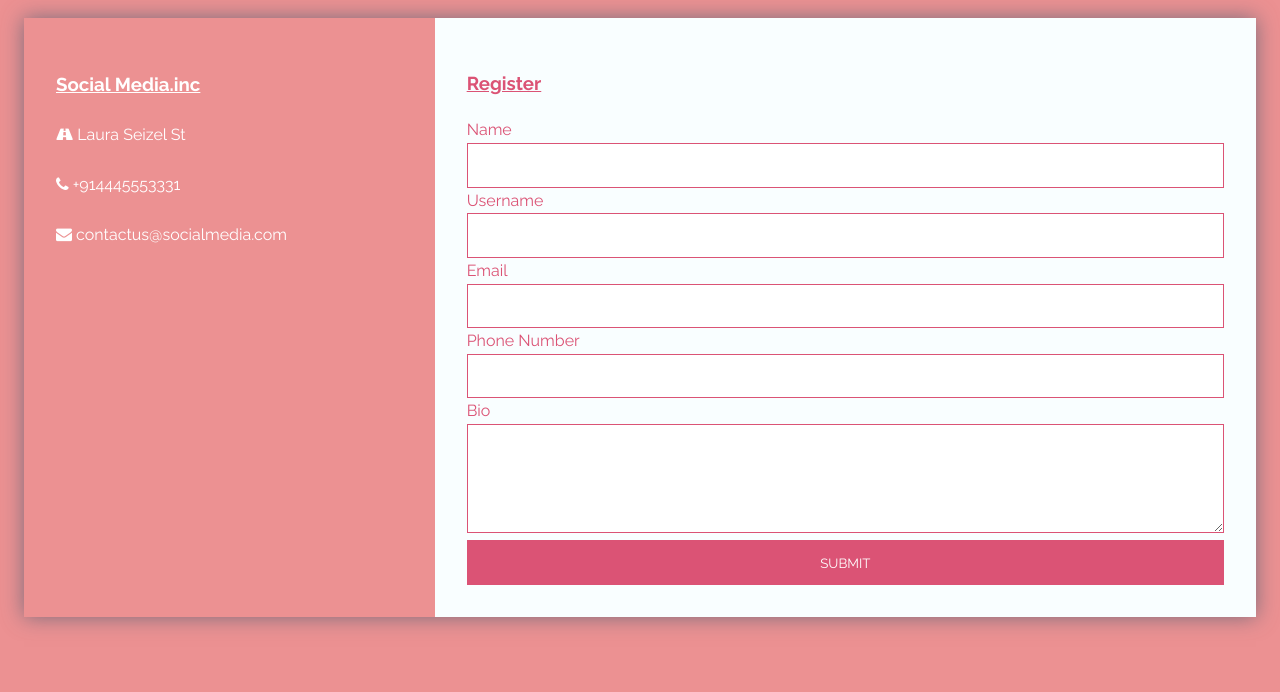
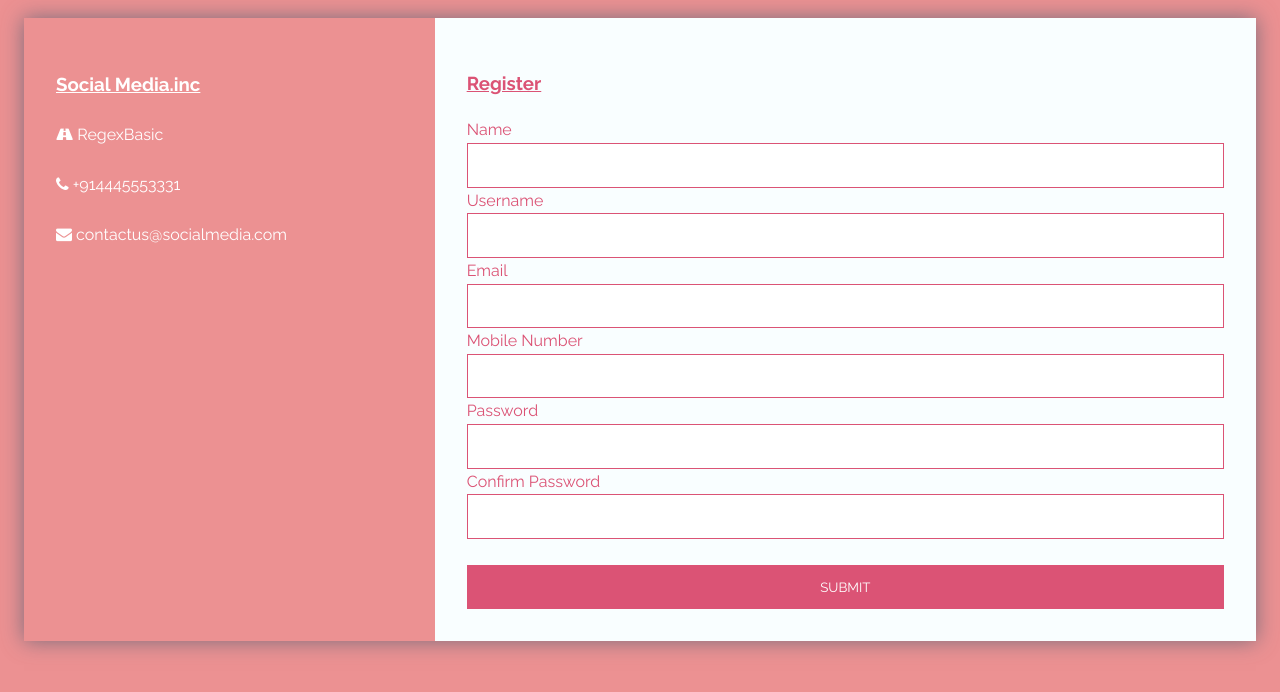
Before and after one commit to sakshatshinde/reGexBasic, a plain HTML site: page form.html in a window 1280 px wide. Shown: the part 100-792 px from the top of the page. Drawn offline with nearby package versions, Linux system fonts and the light colour scheme.

Commit message:
completed

```diff
--- a/form.html
+++ b/form.html
@@ -4,7 +4,7 @@
     <meta charset="UTF-8">
     <meta name="viewport" content="width=device-width, initial-scale=1.0">
     <meta http-equiv="X-UA-Compatible" content="ie=edge">
-    <title>Lemigo Bookings</title>
+    <title>Regex Basic</title>
     <link href="https://maxcdn.bootstrapcdn.com/font-awesome/4.7.0/css/font-awesome.min.css" rel="stylesheet" integrity="sha384-wvfXpqpZZVQGK6TAh5PVlGOfQNHSoD2xbE+QkPxCAFlNEevoEH3Sl0sibVcOQVnN" crossorigin="anonymous">
     <link rel="stylesheet" href="https://cdnjs.cloudflare.com/ajax/libs/animate.css/3.5.2/animate.css" />
     <link rel="stylesheet" href="styleform.css">
@@ -18,7 +18,7 @@
             <div class="company-info">
                 <h3><u>Social Media.inc</u></h3>
                 <ul>
-                    <li><i class="fa fa-road"></i> Laura Seizel St</li>
+                    <li><i class="fa fa-road"></i> RegexBasic</li>
                     <li><i class="fa fa-phone"></i> +914445553331</li>
                     <li><i class="fa fa-envelope"></i> contactus@socialmedia.com</li>
                 </ul>
@@ -26,34 +26,134 @@
             <div class="contact">
                 <h3><u>Register</u></h3>
                 <div class="alert">Your reqeust has been submitted</div>
-                <form id="contactForm">
+                <form id="contactForm" action="C:\Users\zinga\Documents\GitHub\reGexBasic/index.html">
                     <p>
                         <label>Name</label>
-                        <input type="text" name="name" id="name" required>
+                        <input type="text" name="name" id="name" onkeyup ="validation()" required>
+                        <span id="nameerror" class="text-success font-weight-bold"></span>
                     </p>
                     <p>
                         <label>Username</label>
-                        <input type="text" name="username" id="username" required>
+                        <input type="text" name="username" id="username" onkeyup ="validation()" required>
+                        <span id="usererror" class="text-success font-weight-bold"></span>
                     </p>
                     <p>
                         <label>Email</label>
-                        <input type="email" name="email" id="email">
+                        <input type="email" name="email" id="email" onkeyup ="validation()">
+                        <span id="emailerror" class="text-success font-weight-bold"></span>
                     </p>
                     <p>
-                        <label>Phone Number</label>
-                        <input type="number" name="phone" id="phone" required>
+                        <label>Mobile Number</label>
+                        <input type="integer" name="number" id="number" onkeyup ="validation()" required>
+                        <span id="numbererror" class="text-success font-weight-bold"></span>
                     </p>
-                    <p class="full">
-                        <label>Bio</label>
-                        <textarea name="specialRequests" rows="5" id="message"></textarea>
+                    <p>
+                        <label>Password</label>
+                        <input type="password" name="password" id="password" onkeyup ="validation()" required>
+                        <span id="passworderror" class="text-success font-weight-bold"></span>
                     </p>
-                    <p class="full">
+                    <p>
+                        <label>Confirm Password</label>
+                        <input type="password" name="cpassword" id="cpassword" onkeyup ="validation()" required>
+                        <span id="cpassworderror" class="text-success font-weight-bold"></span>
+                    </p>
+                    <br>
+                    <p>
                         <button type="submit">Submit</button>
                     </p>
                 </form>
             </div>
         </div>
     </div>
+    <script type="text/javascript">
+        function validation(){
+
+            var name = document.getElementById('name').value;
+            var username = document.getElementById('username').value;
+            var email = document.getElementById('email').value;
+            var number = document.getElementById('number').value;
+            var password = document.getElementById('password').value;
+            var cpassword = document.getElementById('cpassword').value;
+
+            var namecheck = /^([A-Z a-z]{2,4}[\.]{1})?[A-Z a-z]{2,30}$/;
+            var usercheck = /^[A-Z a-z][A-Z a-z 0-9]{2,30}$/;
+            var emailcheck = /[a-z][a-z 0-9]{2,20}([\.+_+\-][a-z 0-9]{2,20}){0,4}[@][a-z]{2,20}([.][a-z]{2,20}){1,5}/;
+            var numbercheck = /([\+][0-9]{2})?[1-9][0-9]{9}/;
+            var weakpasscheck = /(?=.*[a-z]).{6,15}/;
+            var modepasscheck = /(?=.*[a-z])(?=.*[A-Z])(?=.*[0-9]).{6,15}/;
+            var strongpasscheck = /(?=.*[a-z])(?=.*[A-Z])(?=.*[0-9])(?=.*[!@#$%^&*]).{6,15}/;
+
+            // var passcheck = /^(?=.*[0-9])(?=.*[&*$#@!])[a-zA-Z0-9&*$#@!]{8,16}$/;
+            var cpasscheck = /^[A-Z a-z][A-Z a-z 0-9]{2,30}$/;
+
+            if(namecheck.test(name)){
+                document.getElementById('nameerror').innerHTML = " ";
+            }else{
+                document.getElementById('nameerror').innerHTML = "** Name is invalid ";
+                document.getElementById('nameerror').style.color = "** Name is invalid ";
+                return false;
+            }
+
+            if(usercheck.test(username)){
+                document.getElementById('usererror').innerHTML = " ";
+            }else{
+                document.getElementById('usererror').innerHTML = " ** User Name is invalid ";
+                return false;
+            }
+
+            if(emailcheck.test(email)){
+                document.getElementById('emailerror').innerHTML = " ";
+            }else{
+                document.getElementById('emailerror').innerHTML = " ** email is invalid ";
+                return false;
+            }
+
+            if(numbercheck.test(number)){
+                document.getElementById('numbererror').innerHTML = " ";
+            }else{
+                document.getElementById('numbererror').innerHTML = " ** number is invalid ";
+                return false;
+            }
+
+
+            if(strongpasscheck.test(password))
+            {
+                document.getElementById('passworderror').innerHTML = " ** password is strong ";
+                document.getElementById('nameerror').style.color = "green";
+            }
+            else
+            {
+                if(modepasscheck.test(password)){
+                document.getElementById('passworderror').innerHTML = " ** password is moderate ";
+                document.getElementById('nameerror').style.color = "orange";
+                }
+                else
+                {
+                    if(weakpasscheck.test(password))
+                    {
+                        document.getElementById('passworderror').innerHTML = " ** password is weak ";
+                        document.getElementById('nameerror').style.color = "red";
+                    }
+                    else
+                    {
+                        document.getElementById('passworderror').innerHTML = " ** password is invalid ";
+                        return false;
+                    }
+                }
+
+            }
+
+            if(cpassword == password){
+                document.getElementById('cpassworderror').innerHTML = " ";
+            }else{
+                document.getElementById('cpassworderror').innerHTML = " ** password is not matching ";
+                return false;
+            }
+
+
+        }
+
+    </script>
 
 </body>
 </html>
```
Also changed, not shown: index.html (added, +24 -0 lines).
